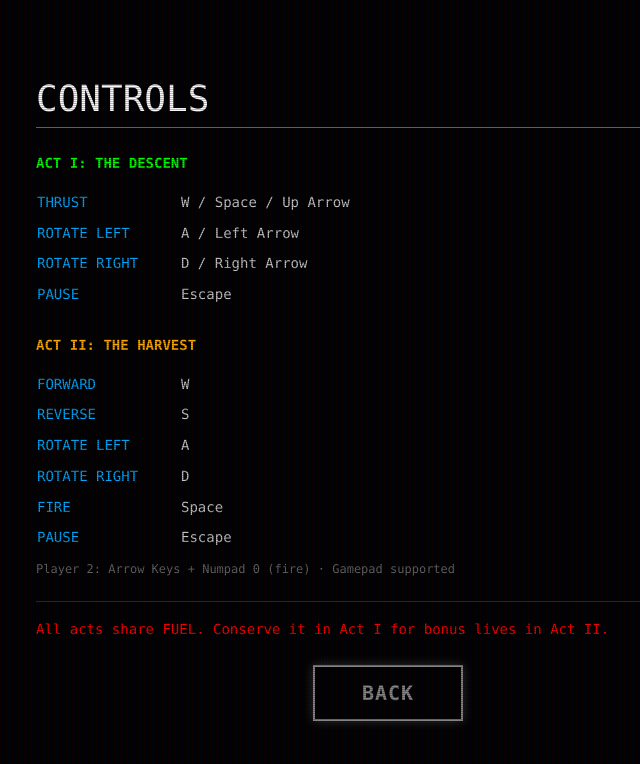
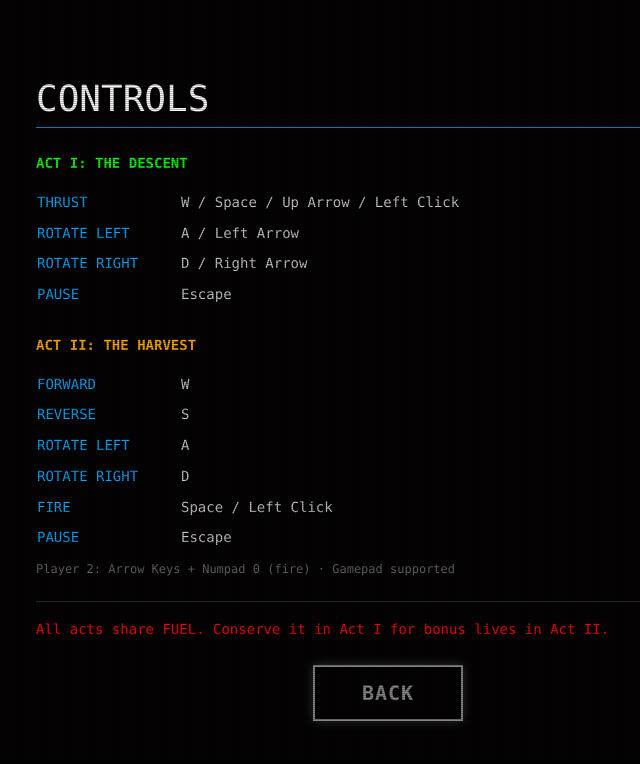
Before and after one commit to joeySantaFe/the-harvest-game, a React (Vite) app: page / in a window 1280 px wide. Both pictures are taken after a click on the button "CONTROLS". Shown: the top 764 px of the page, without its empty margins (252-892 px from the left). Built offline with nearby package versions, Linux system fonts and the light colour scheme.

Commit message:
Add Left Click to controls screen for both acts
Co-Authored-By: Claude Opus 4.6 <noreply@anthropic.com>

```diff
--- a/App.tsx
+++ b/App.tsx
@@ -426,7 +426,7 @@ const App: React.FC = () => {
                                 <p className="text-[#0f0] font-bold mb-3">ACT I: THE DESCENT</p>
                                 <table className="w-full text-left mb-2">
                                     <tbody>
-                                        <tr><td className="text-[#0af] pr-4 py-1 w-36">THRUST</td><td>W / Space / Up Arrow</td></tr>
+                                        <tr><td className="text-[#0af] pr-4 py-1 w-36">THRUST</td><td>W / Space / Up Arrow / Left Click</td></tr>
                                         <tr><td className="text-[#0af] pr-4 py-1">ROTATE LEFT</td><td>A / Left Arrow</td></tr>
                                         <tr><td className="text-[#0af] pr-4 py-1">ROTATE RIGHT</td><td>D / Right Arrow</td></tr>
                                         <tr><td className="text-[#0af] pr-4 py-1">PAUSE</td><td>Escape</td></tr>
@@ -442,7 +442,7 @@ const App: React.FC = () => {
                                         <tr><td className="text-[#0af] pr-4 py-1">REVERSE</td><td>S</td></tr>
                                         <tr><td className="text-[#0af] pr-4 py-1">ROTATE LEFT</td><td>A</td></tr>
                                         <tr><td className="text-[#0af] pr-4 py-1">ROTATE RIGHT</td><td>D</td></tr>
-                                        <tr><td className="text-[#0af] pr-4 py-1">FIRE</td><td>Space</td></tr>
+                                        <tr><td className="text-[#0af] pr-4 py-1">FIRE</td><td>Space / Left Click</td></tr>
                                         <tr><td className="text-[#0af] pr-4 py-1">PAUSE</td><td>Escape</td></tr>
                                     </tbody>
                                 </table>
```
